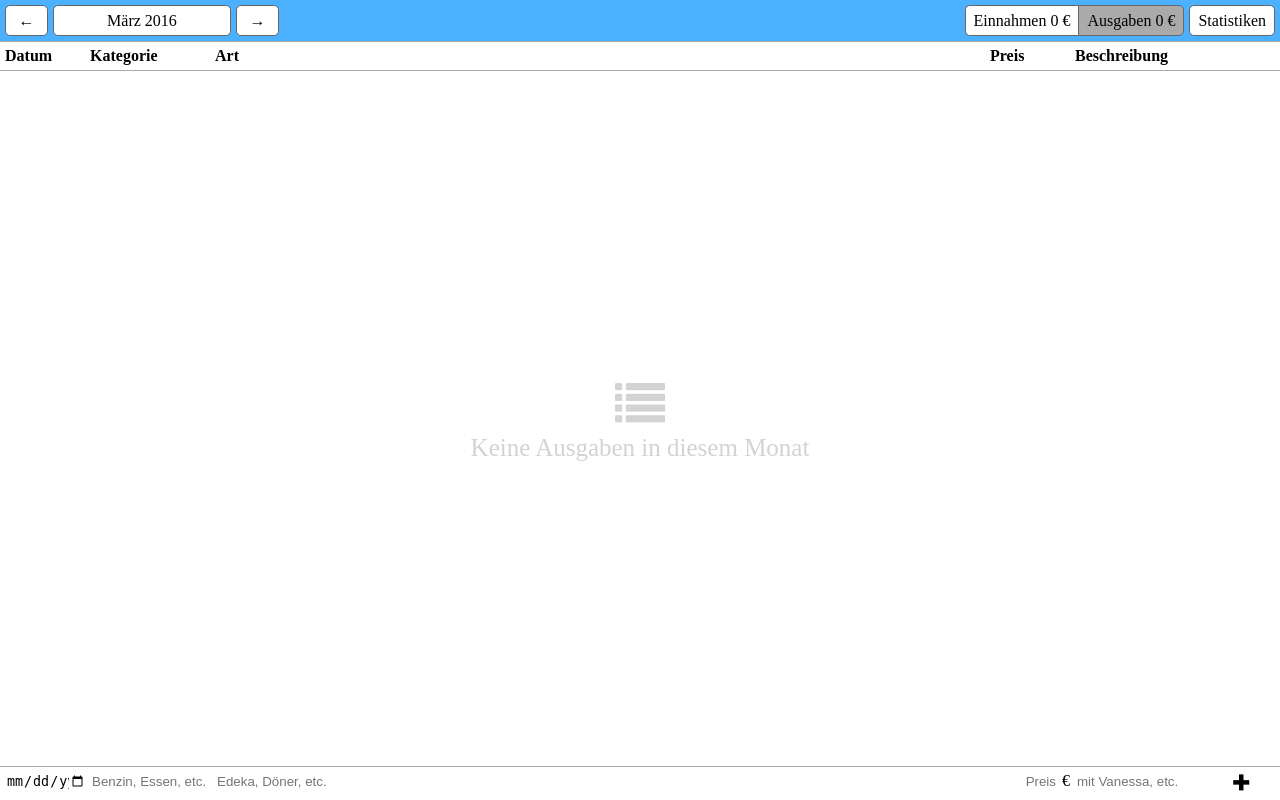
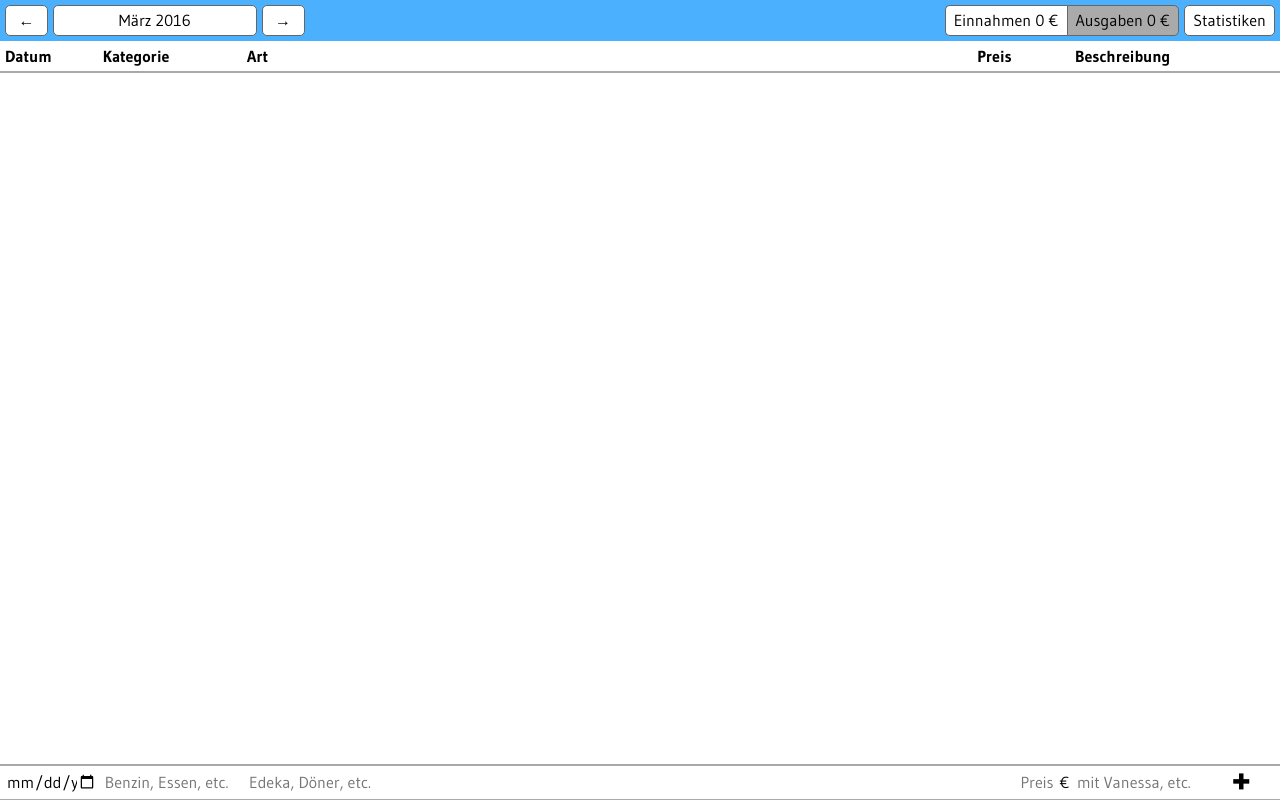
Before and after one commit to ns130291/EuA, a PHP site: page / in a window 1280 px wide. Run offline with PHP 8.4, Linux system fonts and the light colour scheme; the visitor is signed in with stand-in values (Sample User, id 1); data that the repository does not hold is empty.

Commit message:
changed list from table to flexbox, better remove animation, added new font Gudea

```diff
--- a/index.php
+++ b/index.php
@@ -26,6 +26,7 @@ if (!isset($_SESSION['angemeldet']) || !$_SESSION['angemeldet']) {
         <script type="text/javascript" src="main.js"></script>
         <script type="text/javascript" src="js/dummyPic.js"></script>
         <script type="text/javascript" src="js/highcharts-custom.js"></script>
+        <link href='https://fonts.googleapis.com/css?family=Source+Sans+Pro:400,700' rel='stylesheet' type='text/css'>
     </head>
     <body>
         <div id="content">
@@ -41,8 +42,7 @@ if (!isset($_SESSION['angemeldet']) || !$_SESSION['angemeldet']) {
                 </div>
             </header>
             <section id="section-ausgabe">
-                <section id="table-header" class="table">
-                    <div id="ausgabenliste-header" class="tr th">
+                <div id="ausgabenliste-header" class="th">
                     <div class="td td-datum">
                         Datum
                     </div>
@@ -61,12 +61,8 @@ if (!isset($_SESSION['angemeldet']) || !$_SESSION['angemeldet']) {
                     <div class="td td-optionen">
                     </div>
                 </div>
-                </section>
-                <section id="ausgaben">
-                    <div id="ausgabenliste" class="table"></div>
-                </section>
+                <div id="ausgabenliste"></div>
                 <form id="input-form">
-                    <footer class="table" style="width: 100%;">
                     <div id="input" class="tr">
                         <div class="td td-datum">
                             <input id="input-datum" placeholder="Datum" size="10" type="date">
@@ -88,7 +84,6 @@ if (!isset($_SESSION['angemeldet']) || !$_SESSION['angemeldet']) {
                             <button id="plusbutton" type="submit" class="plus icon-plus"></button>
                         </div>
                     </div>
-                    </footer>
                 </form>
             </section>
         </div>
--- a/main.css
+++ b/main.css
@@ -17,11 +17,31 @@ input[type=number] {
     -moz-appearance:textfield;
 }
 
+@font-face {
+  font-family: 'Gudea';
+  font-style: normal;
+  font-weight: 400;
+  src: local('Gudea'), url(fonts/gudea/Gudea.woff2) format('woff2');
+  unicode-range: U+0000-00FF, U+0131, U+0152-0153, U+02C6, U+02DA, U+02DC, U+2000-206F, U+2074, U+20AC, U+2212, U+2215, U+E0FF, U+EFFD, U+F000;
+}
+
+@font-face {
+  font-family: 'Gudea';
+  font-style: normal;
+  font-weight: 700;
+  src: local('Gudea Bold'), local('Gudea-Bold'), url(fonts/gudea/Gudea-Bold.woff2) format('woff2');
+  unicode-range: U+0000-00FF, U+0131, U+0152-0153, U+02C6, U+02DA, U+02DC, U+2000-206F, U+2074, U+20AC, U+2212, U+2215, U+E0FF, U+EFFD, U+F000;
+}
+
 
 html, body{
     height: 100%;
     margin: 0;
+}
+
+body, input{
     font-size: 16px;
+    font-family: 'Gudea', sans-serif;
 }
 
 #spacertop{
@@ -282,23 +302,21 @@ content{
     overflow-y: hidden;
 }
 
-#ausgaben{
+#ausgabenliste{
     overflow-y: auto;
     flex-grow: 1;
 }
-#ausgabenliste{
-
-}
 
 .ausgabe{
-    -webkit-transition: height 2s ease;
-    transition: max-height  2s ease;
+    -webkit-transition: height 1.5s ease;
+    transition: max-height  1.5s ease, opacity 1.5s linear;
     max-height: 50px;
 }
 
 .remove-animation{
     max-height: 0;
     overflow-y: hidden;
+    opacity: 0;
 }
 
 #einnahmen{
@@ -318,48 +336,37 @@ content{
     cursor: pointer;
 }
 
-.table {
-    display:table;
-    width: 100%;
-    table-layout: fixed;
+.th{
+    font-weight: bold;
+    border-bottom: 2px solid darkgray;
 }
-.tr {
-    display:table-row;
+.tr{
+    border-bottom: 1px solid darkgray;
 }
+.tr, .th {
+    display:flex;
+}
+
 .td {
-    display:table-cell;
     vertical-align: top;
-    border-top: 1px solid darkgray;
     padding-top: 5px;
     padding-bottom: 5px;
     padding-left: 5px;
     overflow-x: hidden;
     white-space: nowrap;
     text-overflow: ellipsis;
-    position: relative;
 }
-.td textarea{
-    height: 1.2em;
-    margin: 0;
-    padding: 1px 0;
+.td-art {
+    flex-grow: 1;
 }
-.td textarea, .td input{
+.td input{
     border: none;
-    width: 100%;
+    width: calc(100% - 2px); /* fixes div being tabbable because of overflow-x: hidden of .td, cf. https://bugzilla.mozilla.org/show_bug.cgi?id=616594#c42 */
 }
-
 .td input.preis{
     width: 80%;
 }
-.th{
-    font-weight: bold;
-}
-.th .td{
-    border-bottom: 1px solid darkgray;
-}
-.tr:first-child{
-    border: none;
-}
+
 .preis{
     text-align: right;
 }
@@ -407,6 +414,10 @@ content{
     width: 30px;
 }
 
+#input-form{
+    border-top: 2px solid darkgray;
+}
+
 .loading{
     vertical-align: middle;
     text-align: center;
@@ -420,10 +431,6 @@ content{
     /* Rules below not implemented in browsers yet */
     -o-user-select: none;
     user-select: none;
-}
-
-#input .td{
-    position: relative;
 }
 
 .error:after{
--- a/main.js
+++ b/main.js
@@ -1,10 +1,16 @@
 "use strict";
+
+if (!String.prototype.includes) {
+    String.prototype.includes = function(s) {
+        return this.indexOf(s) > -1
+    }
+}
 
 /*global moment*/
 /*global Highcharts*/
 
 var json = null;
-moment.lang("de");
+moment.locale("de");
 var datum = moment();
 var chart = null;
 var currentView = "spendings";
@@ -312,7 +318,7 @@ function processURL() {
             }
             datum.month(month[1] - 1);
         }
-        stats = location.contains("statistics");
+        stats = location.includes("statistics");
     }
     window.history.replaceState({
         "year": datum.year(),
@@ -713,6 +719,10 @@ function localToDate(date) {
 }
 
 function createRow(id, datum, kategorie, art, preis, beschreibung) {
+
+    //var row = $("<div/>").addClass("ausgabe").attr("data-id", id);
+    //var datum = $("<div/>").addClass()
+
     var element = document.createElement("div");
     element.setAttribute("data-id", id);
     element.className = "tr ausgabe";
```
Also changed, not shown: fonts/gudea/Gudea-Bold.woff2 (added), fonts/gudea/Gudea.woff2 (added), 1 other file. Lines whose indentation alone changed are shown as unchanged.
